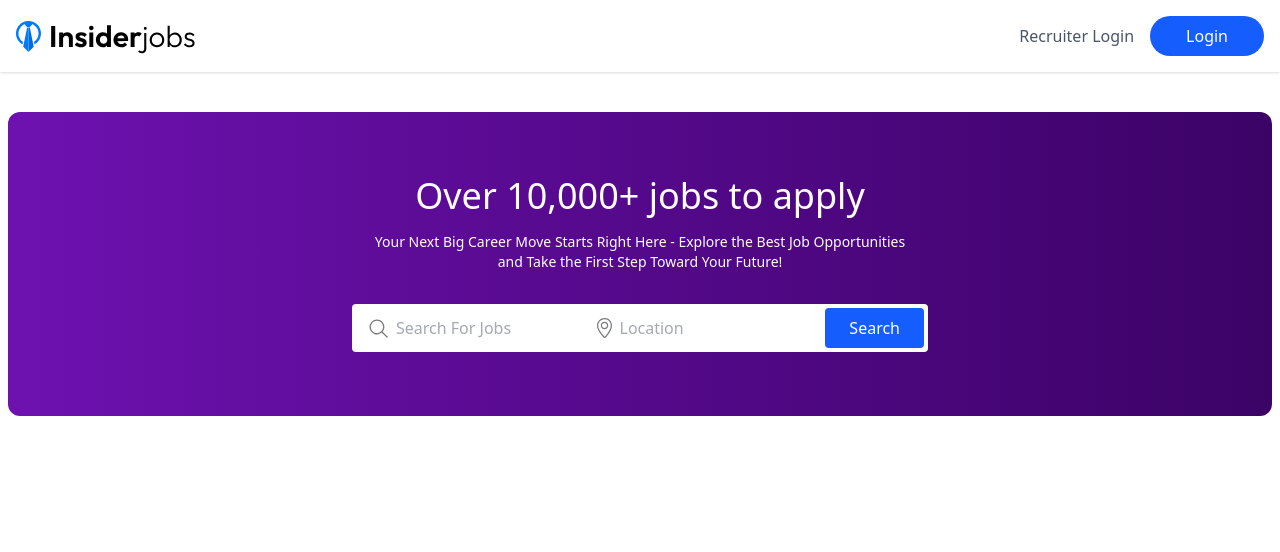
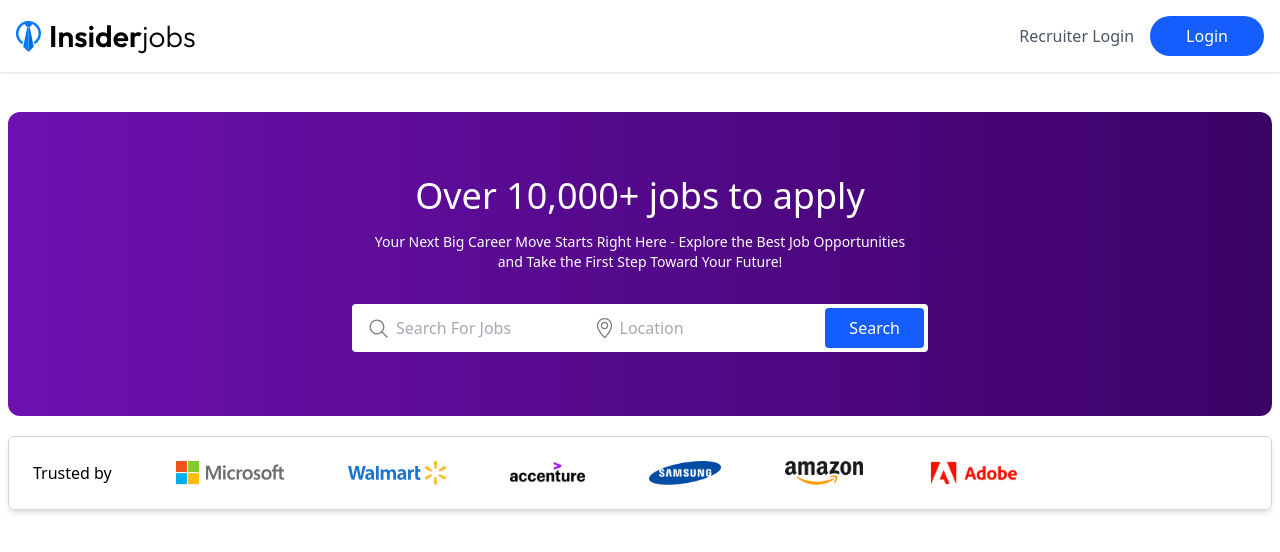
Before and after one commit to biswaslohani123/JOB_PORTAL_, a React app in the folder frontend/: page / in a window 1280 px wide. Shown: the top 552 px of the page. Built offline with nearby package versions, Linux system fonts and the light colour scheme; no server answers; the HTML template or start-up script is replaced by a standard one.

Commit message:
completed hero section

```diff
--- a/frontend/src/components/Hero.jsx
+++ b/frontend/src/components/Hero.jsx
@@ -20,6 +20,20 @@
             <button className='bg-blue-600 px-6 py-2 text-white rounded m-1 hover:bg-blue-500 cursor-pointer'>Search</button>
         </div>
       </div>
+
+      {/* Company logo section */}
+      <div  className='border border-gray-300 shadow-md mx-2 mt-5 p-6 rounded-md flex'>
+        <div  className='flex items-center justify-center gap-10 lg:gap-16 flex-wrap'>
+            <p className='font-medium'>Trusted by</p>
+            <img className='h-6' src={assets.microsoft_logo} alt="" />
+            <img className='h-6' src={assets.walmart_logo} alt="" />
+            <img className='h-6' src={assets.accenture_logo} alt="" />
+            <img className='h-6' src={assets.samsung_logo} alt="" />
+            <img className='h-6' src={assets.amazon_logo} alt="" />
+            <img className='h-6' src={assets.adobe_logo} alt="" />
+        </div>
+      </div>
+
     </div>
   )
 }
```
